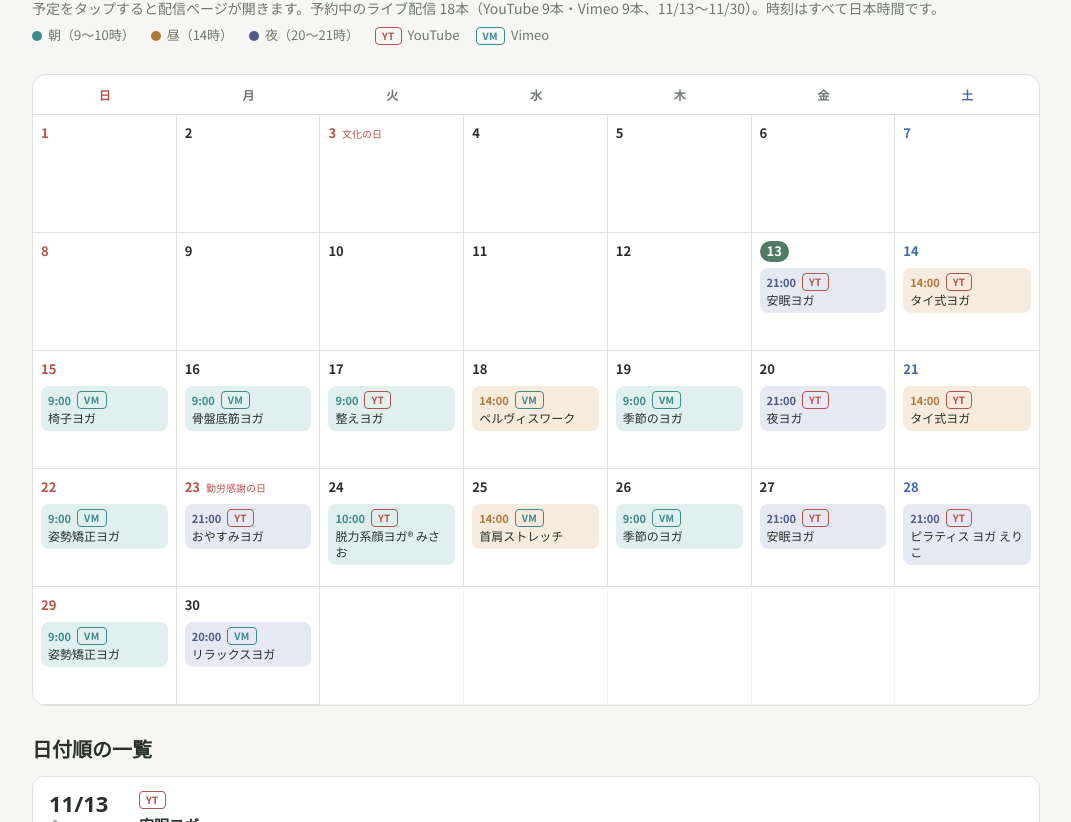
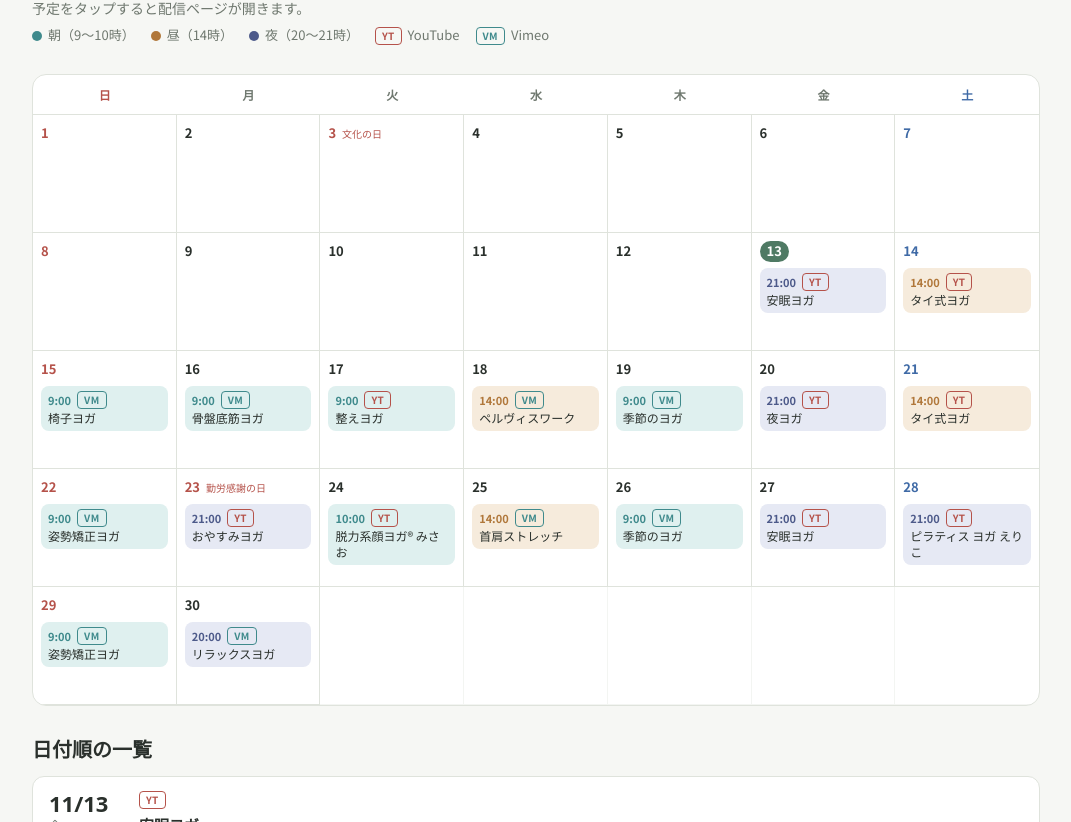
Before and after one commit to hazukiyo2002-source/yoga-live-calendar, a plain HTML site: page index.html in a window 1280 px wide. Shown: the part 124-946 px from the top of the page, without its empty margins (104-1175 px from the left). Drawn offline with Linux system fonts and the light colour scheme; a web font is replaced by a local one.

Commit message:
Remove summary sentence

```diff
--- a/index.html
+++ b/index.html
@@ -113,7 +113,7 @@ footer{color:var(--muted);font-size:12px}
   <header>
     <div class="eyebrow">YOGA LIVE · 2026年11月</div>
     <h1>11月のヨガライブ予定</h1>
-    <p class="sub">予定をタップすると配信ページが開きます。予約中のライブ配信 18本（YouTube 9本・Vimeo 9本、11/13〜11/30）。時刻はすべて日本時間です。</p>
+    <p class="sub">予定をタップすると配信ページが開きます。</p>
     <div class="legend">
       <span><i class="dot morning"></i>朝（9〜10時）</span>
       <span><i class="dot day"></i>昼（14時）</span>
```
